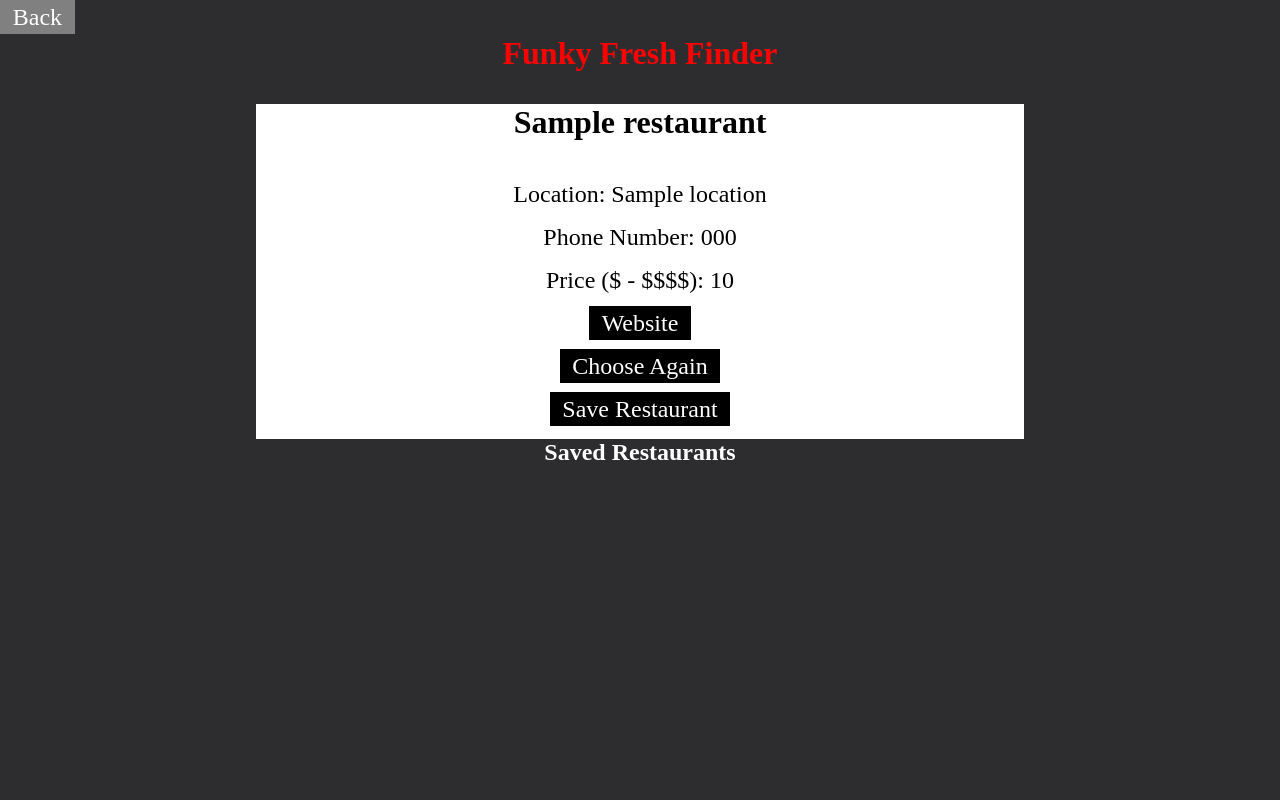
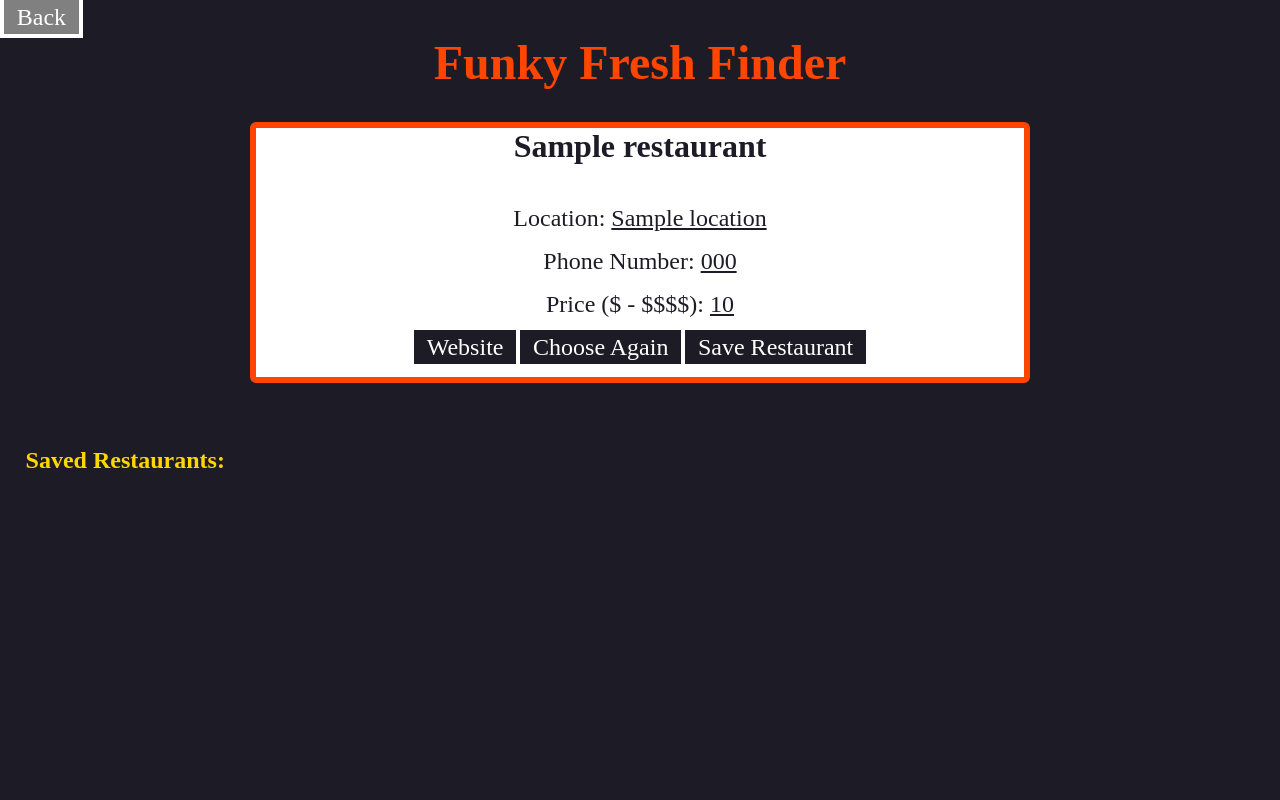
Before and after one commit to estrellafel/pythonProjectCs224, a Flask app: template templates/restaurant.html in a window 1280 px wide. Run offline with Flask 2, Linux system fonts and the light colour scheme; the template is opened without the code that fills it: most values are stand-ins (such as "Sample title", 1, 10 or a date in 2020).

Commit message:
Re-Colored and Re-formatted

```diff
--- a/static/restaurant.css
+++ b/static/restaurant.css
@@ -4,11 +4,12 @@
 }
 
 body {
-    background-color: #2d2d30;
+    background-color: #1d1b26;
 }
 
 h1 {
-    color: red;
+    font-size: 6vh;
+    color: orangered;
     margin: 0 auto;
     text-align: center;
     margin-bottom: 4vh;
@@ -21,9 +22,19 @@
     margin-bottom: 3vh;
 }
 
+h3{
+    font-size: 1.5em;
+    color: gold;
+    margin: 0 auto;
+    text-align: left;
+    padding-top: 5vw;
+    padding-bottom: 1vw;
+    padding-left: 2vw;
+}
+
 body > nav {
     width: 100%;
-    background-color: #2d2d30;
+    background-color: #1d1b26;
     padding-top: 0.5vh;
     padding-bottom: 0.5vh;
 }
@@ -35,9 +46,12 @@
     padding-top: 0.5vh;
     padding-bottom: 0.5vh;
     text-align: center;
-    background-color: #2d2d30;
+    background-color: #1d1b26;
     text-decoration: none;
     color: white;
+    border: 0.5vh;
+    border-style: solid;
+    border-color: white;
 }
 
 body > nav > a:hover {
@@ -54,6 +68,10 @@
     width: 60vw;
     margin: auto;
     margin-top: 1vh;
+    border: .75vh;
+    border-style: solid;
+    border-radius: .75vh;
+    border-color: orangered;
 }
 
 body > div.restaurant > div.item {
@@ -63,22 +81,22 @@
 }
 
 body > div.restaurant > div.item > h2.r_name {
-    color: black;
+    color: #1d1b26;
     font-size: 2em;
 }
 
 body > div.restaurant > div.item > p.r_location {
-    color: black;
+    color: #1d1b26;
     font-size: 1.5em;
 }
 
 body > div.restaurant > div.item > p.r_phone {
-    color: black;
+    color: #1d1b26;
     font-size: 1.5em;
 }
 
 body > div.restaurant > div.item > p.r_price {
-    color: black;
+    color: #1d1b26;
     font-size: 1.5em;
 }
 
@@ -86,7 +104,7 @@
     color: white;
     text-decoration: none;
     font-size: 1.5em;
-    background-color: black;
+    background-color: #1d1b26;
     padding-top: 0.5vh;
     padding-bottom: 0.5vh;
     padding-right: 1vw;
--- a/templates/restaurant.html
+++ b/templates/restaurant.html
@@ -16,40 +16,36 @@
                     <h2 class="r_name">{{restaurant.name}}</h2>
                 </div>
                 <div class="item">
-                    <p class="r_location">Location: {{restaurant.location}}</p>
+                    <p class="r_location">Location: <u>{{restaurant.location}}</u></p>
                 </div>
                 <div class="item">
-                    <p class="r_phone">Phone Number: {{restaurant.phone}}</p>
+                    <p class="r_phone">Phone Number: <u>{{restaurant.phone}}</u></p>
                 </div>
                 <div class="item">
-                    <p class="r_price">Price ($ - $$$$): {{restaurant.price}}</p>
+                    <p class="r_price">Price ($ - $$$$): <u>{{restaurant.price}}</u></p>
                 </div>
                 <div class="item">
                     <a href="{{restaurant.url}}">Website</a>
-                </div>
-                <div class="item">
                     <a href="/choose_again" class="user_option">Choose Again</a>
-                </div>
-                <div class="item">
                     <a href="/saved" class="user_option">Save Restaurant</a>
                 </div>
             </div>
         {% endif %}
         {% if saved %}
-            <h2>Saved Restaurants</h2>
+            <h3>Saved Restaurants: </h3>
             {% for i in range(len) %}
-                <div class="restaurant">
+                <div class="restaurant2">
                     <div class="item">
                         <h2 class="r_name">{{saved[i].name}}</h2>
                     </div>
                     <div class="item">
-                        <p class="r_location">Location: {{saved[i].location}}</p>
+                        <p class="r_location">Location:   <u>{{saved[i].location}}</u></p>
                     </div>
                     <div class="item">
-                        <p class="r_phone">Phone Number: {{saved[i].phone}}</p>
+                        <p class="r_phone">Phone Number:   <u>{{saved[i].phone}}</u></p>
                     </div>
                     <div class="item">
-                        <p class="r_price">Price ($ - $$$$): {{saved[i].price}}</p>
+                        <p class="r_price">Price ($ - $$$$):   <u>{{saved[i].price}}</u></p>
                     </div>
                     <div class="item">
                         <a href="{{saved[i].url}}">Website</a>
```
Also changed, not shown: other parts of static/restaurant.css (+53 -0 lines).
